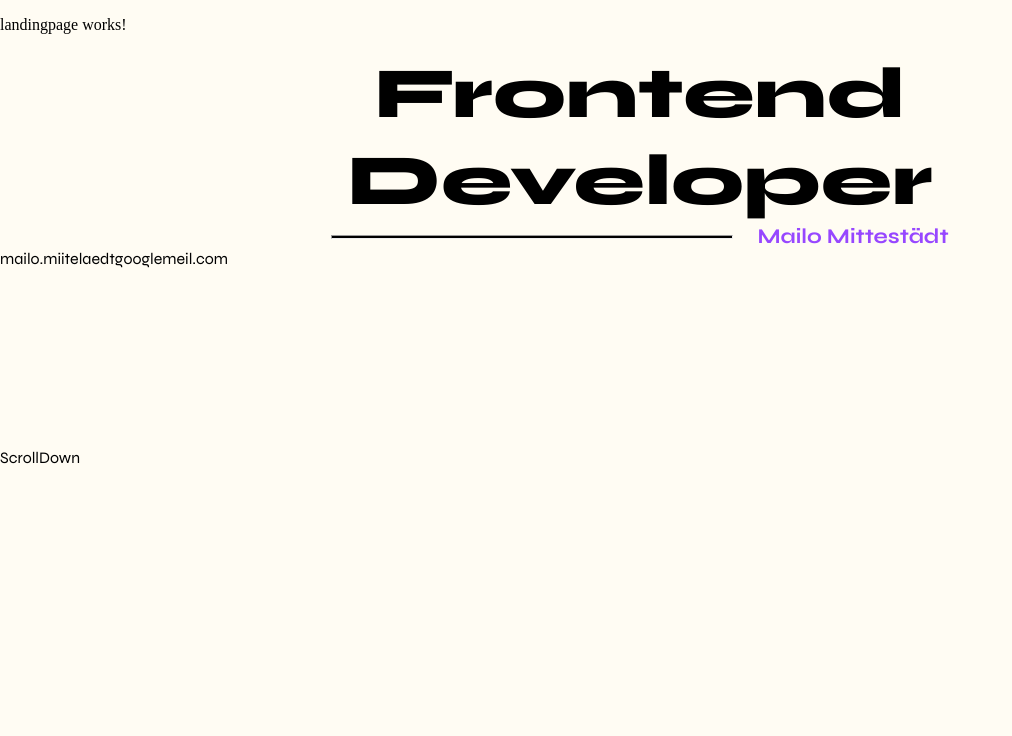
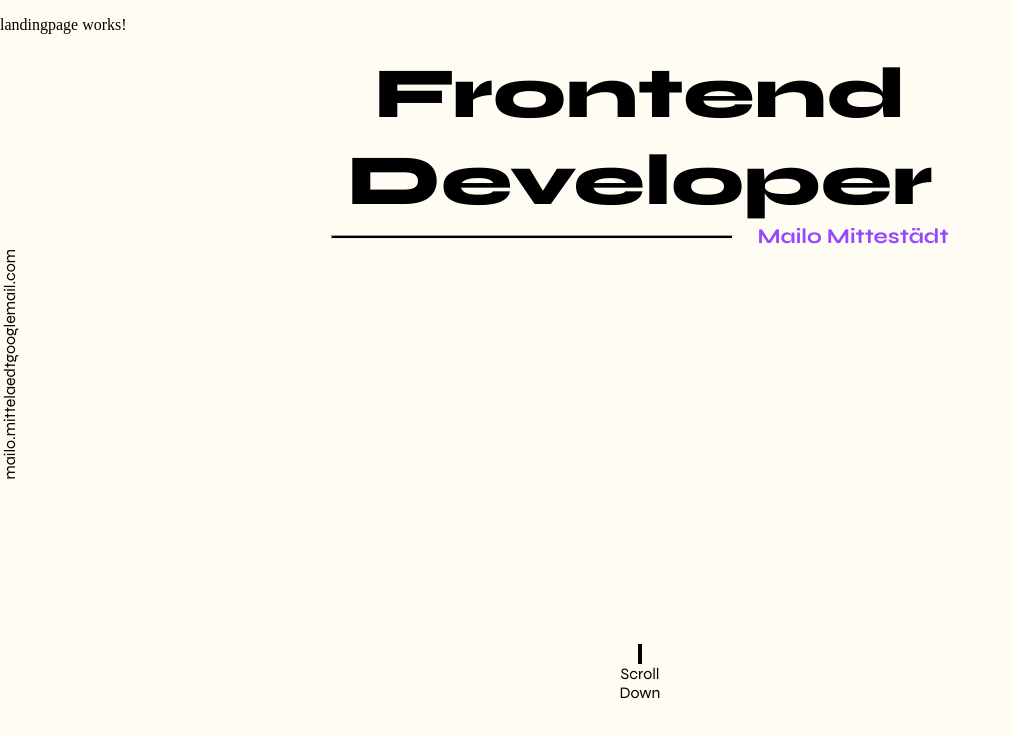
Before and after one commit to nurcoda/Portfolio, an Angular app: page / in a window 1280 px wide. Shown: the top 736 px of the page, without its empty margins (0-1012 px from the left). Built offline with nearby package versions, Linux system fonts and the light colour scheme.

Commit message:
email vertikal

```diff
--- a/src/app/landingpage/landingpage.component.html
+++ b/src/app/landingpage/landingpage.component.html
@@ -7,7 +7,9 @@
     </div>
 </div>
 <div class="font-Syne">
-    <span>mailo.miitelaedtgooglemeil.com</span>
+    <span id="rotateText">
+        mailo.mittelaedtgooglemail.com
+    </span>
     <div class="scroll-down-arrow-container">
         <div class="slideshow"></div>
         <span>Scroll</span>
--- a/src/app/landingpage/landingpage.component.scss
+++ b/src/app/landingpage/landingpage.component.scss
@@ -36,6 +36,17 @@ hr {
     background-color: black;
 }
 
+#rotateText {
+    writing-mode: vertical-lr;
+    transform: scale(-1, -1);
+}
+
+.scroll-down-arrow-container {
+    display: flex;
+    flex-direction: column;
+    align-items: center;
+}
+
 .slideshow {
     width: 116px;
     /* Breite der Bilder */
@@ -43,7 +54,7 @@ hr {
     /* Höhe der Bilder */
     background-size: cover;
     background-position: center;
-    animation: slide 3s infinite;
+    animation: slide 2s infinite;
 }
 
 @keyframes slide {
```
